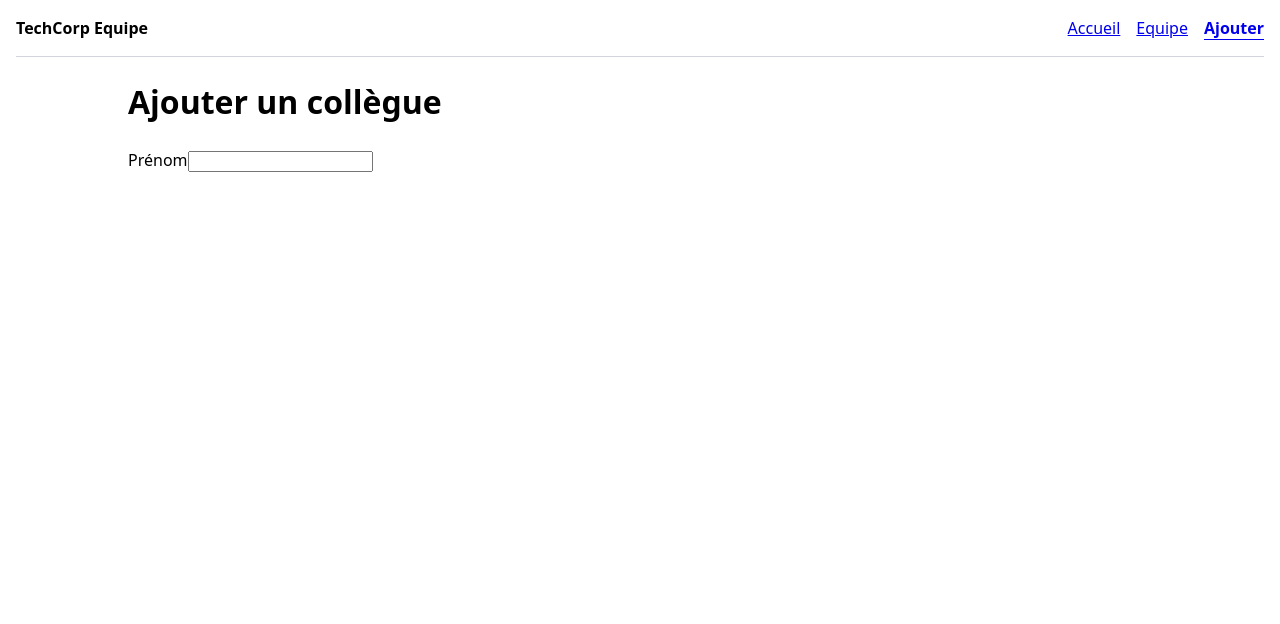
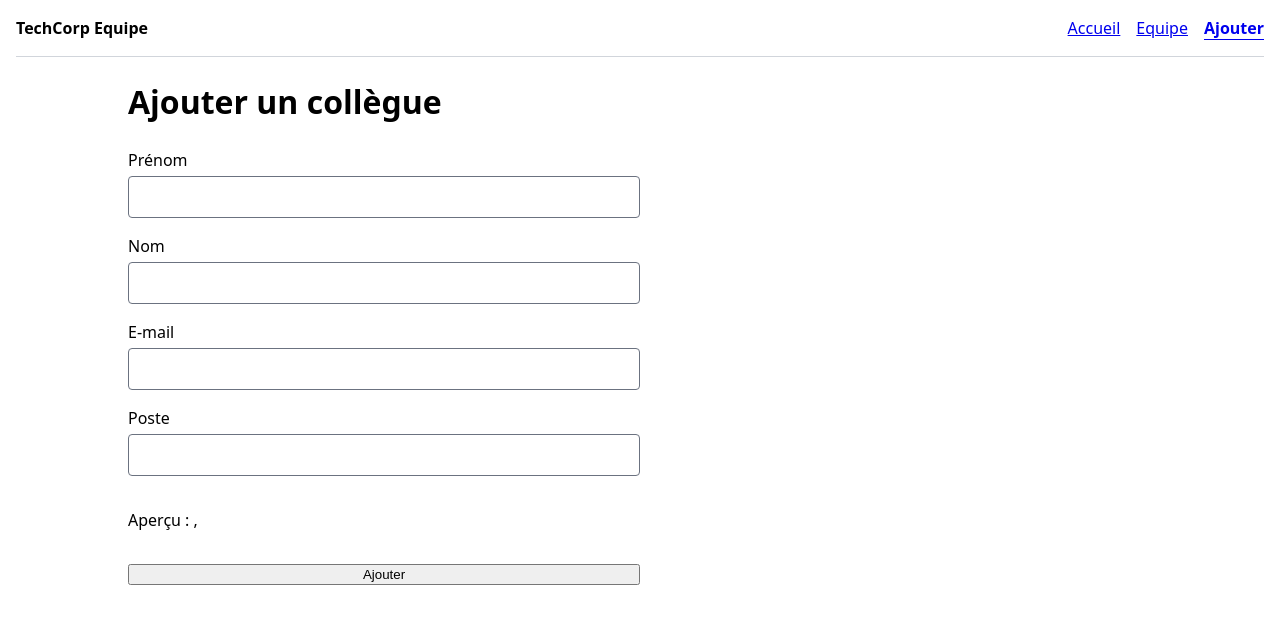
Before and after one commit to AnnickCang/cda-exo, an Angular app in the folder 04-module-framework-js/decouverte-angular/: page /ajouter in a window 1280 px wide. Shown: the top 624 px of the page. Built offline with nearby package versions, Linux system fonts and the light colour scheme.

Commit message:
feat(angular): module 16 terminé

```diff
--- a/04-module-framework-js/decouverte-angular/src/app/pages/add-employee/add-employee.css
+++ b/04-module-framework-js/decouverte-angular/src/app/pages/add-employee/add-employee.css
@@ -0,0 +1,20 @@
+.form {
+  display: flex;
+  flex-direction: column;
+  gap: 1rem;
+  max-width: 32rem;
+}
+
+.field {
+  display: flex;
+  flex-direction: column;
+  gap: 0.25rem;
+}
+
+input,
+select {
+  padding: 0.5rem;
+  border: 1px solid #6b7280;
+  border-radius: 0.25rem;
+  font: inherit;
+}
--- a/04-module-framework-js/decouverte-angular/src/app/pages/add-employee/add-employee.html
+++ b/04-module-framework-js/decouverte-angular/src/app/pages/add-employee/add-employee.html
@@ -8,5 +8,22 @@
     <input id="first-name" name="firstName" [(ngModel)]="firstName" />
   </div>
 
-  <div class="forme"></div>
+  <div class="field">
+    <label for="last-name">Nom</label>
+    <input id="last-name" name="lastName" [(ngModel)]="lastName" />
+  </div>
+
+  <div class="field">
+    <label for="email">E-mail</label>
+    <input id="email" name="email" [(ngModel)]="email" />
+  </div>
+
+  <div class="field">
+    <label for="job">Poste</label>
+    <input id="job" name="job" [(ngModel)]="job" />
+  </div>
+
+  <p>Aperçu : {{ firstName() }} {{ lastName() }}, {{ job() }}</p>
+
+  <button type="submit">Ajouter</button>
 </form>
```
